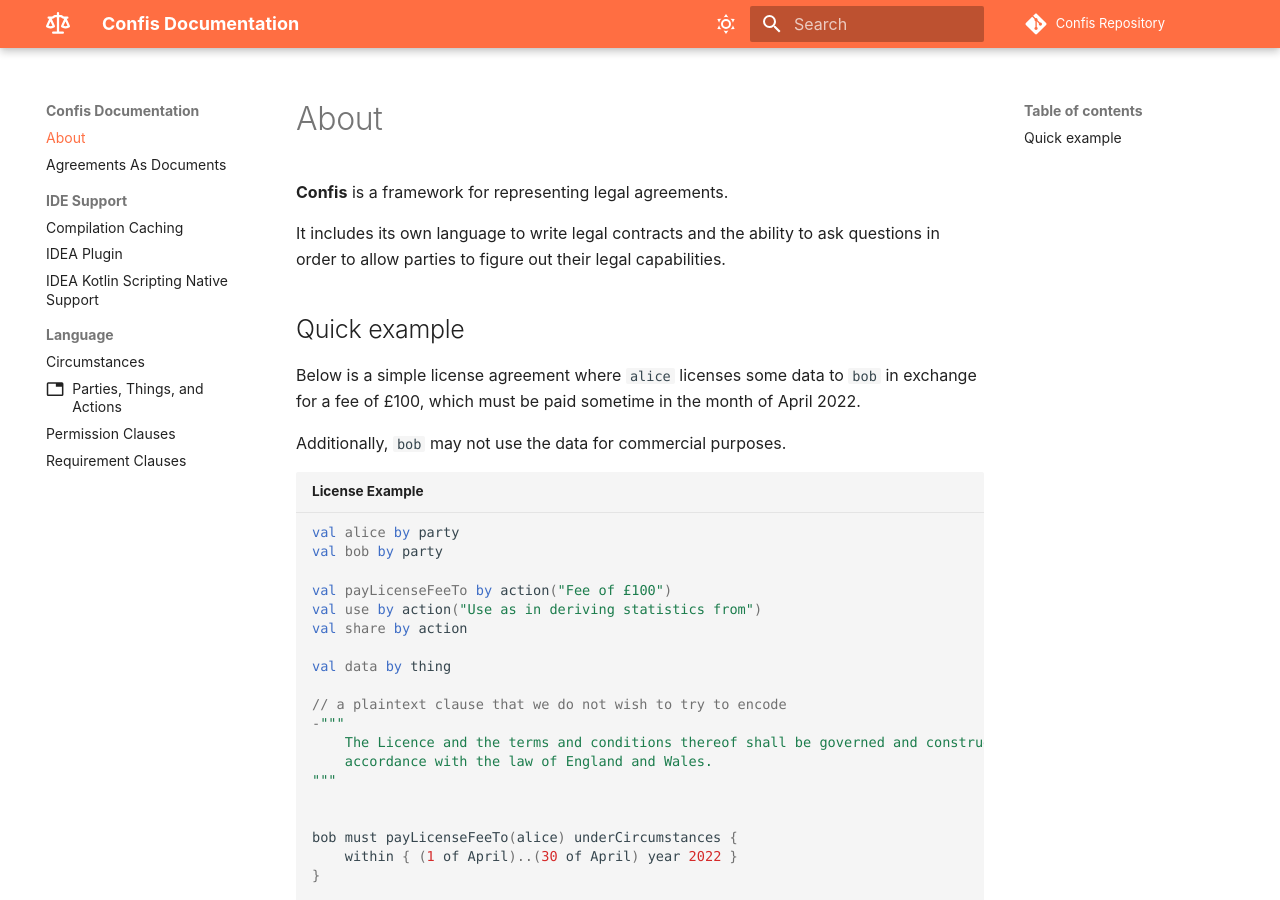
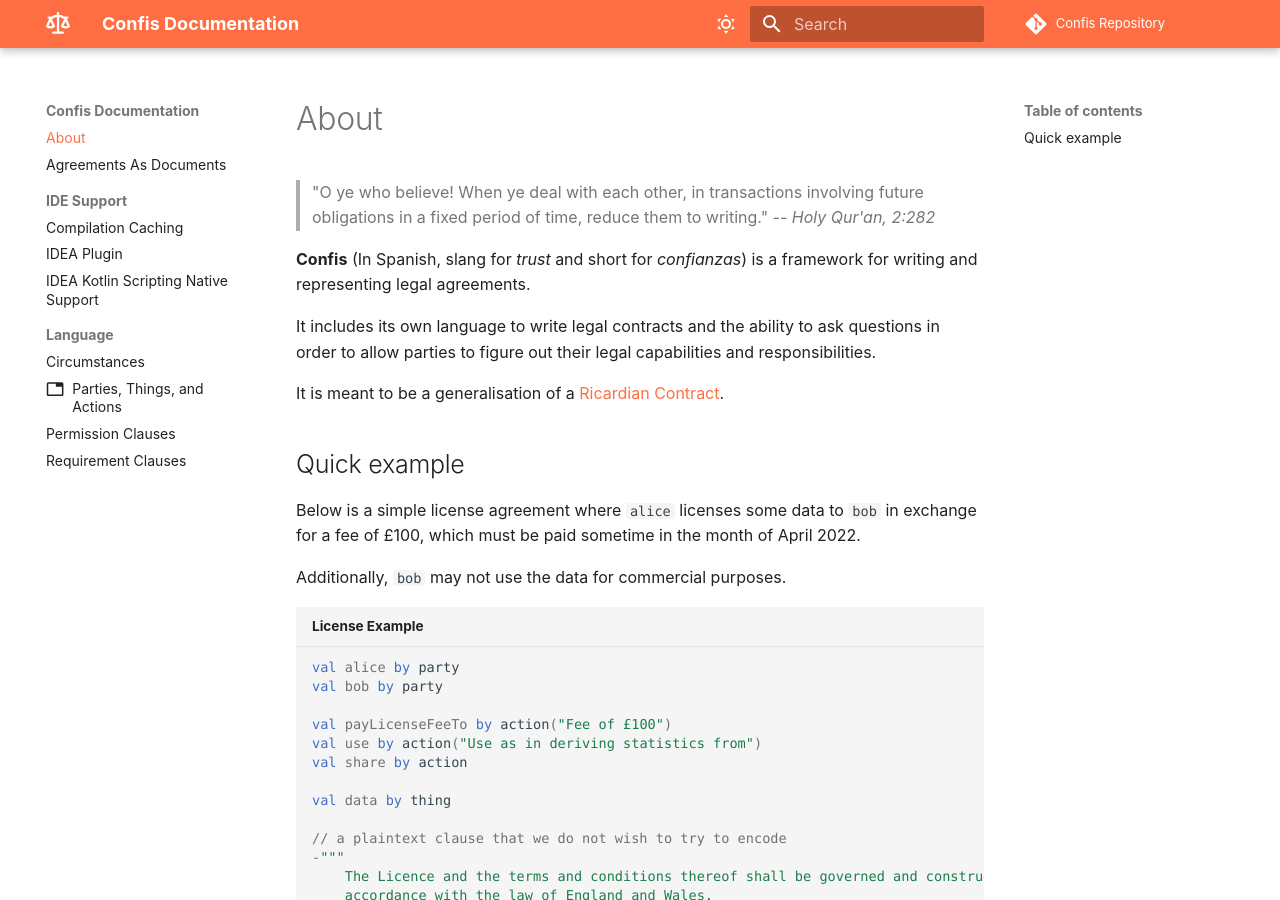
Before and after one commit to cottand/Confis, an MkDocs documentation site: the page built from docs/src/doc/docs/index.md, in a window 1280 px wide and 900 px high. Built offline with MkDocs 1.6.1 and Material for MkDocs 9.7.7, drawn with Linux system fonts in a browser that asks for light colours; comment, search, counter and statistics services are not loaded; the version menu is left out.

```diff
--- a/docs/src/doc/docs/index.md
+++ b/docs/src/doc/docs/index.md
@@ -1,8 +1,13 @@
 # About
 
-**Confis** is a framework for representing legal agreements.
+> "O ye who believe! When ye deal with each other, in transactions involving future obligations in a fixed period of time, reduce them to writing."
+*-- Holy Qur'an, 2:282*
 
-It includes its own language to write legal contracts and the ability to ask questions in order to allow parties to figure out their legal capabilities.
+**Confis** (In Spanish, slang for _trust_ and short for _confianzas_) is a framework for writing and representing legal agreements.
+
+It includes its own language to write legal contracts and the ability to ask questions in order to allow parties to figure out their legal capabilities and responsibilities.
+
+It is meant to be a generalisation of a [Ricardian Contract](https://en.wikipedia.org/wiki/Ricardian_contract).
 
 ## Quick example
 
```
Also changed, not shown: README.md.
